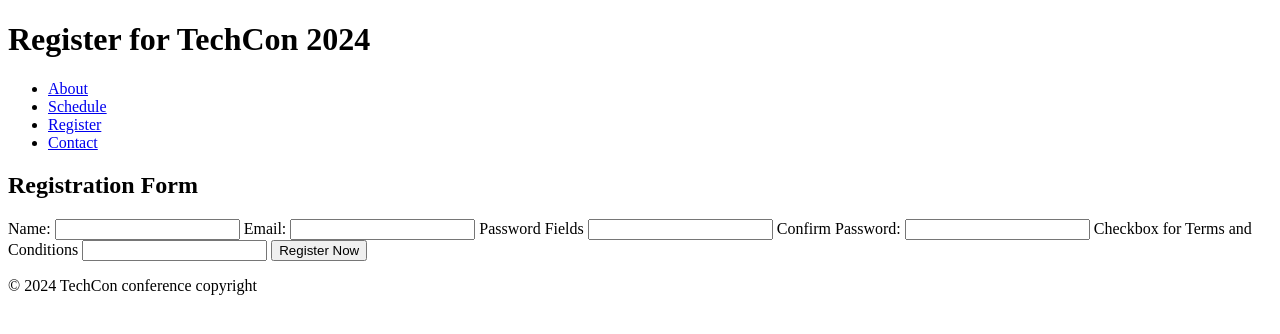
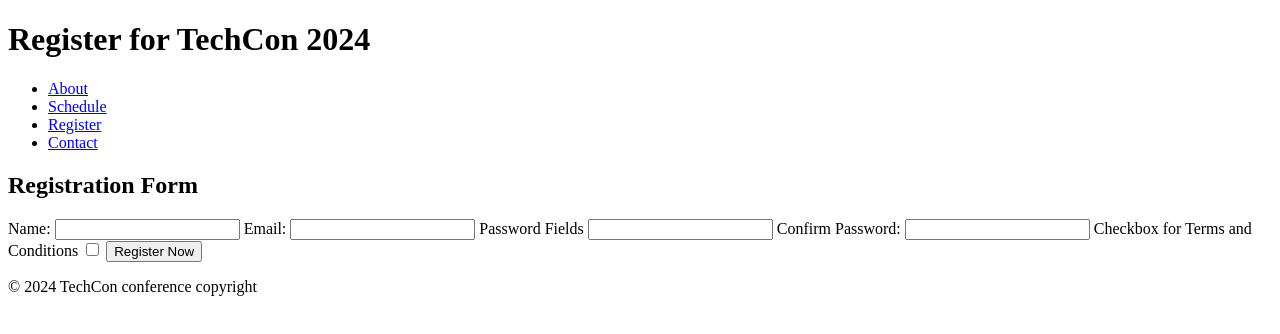
Before and after one commit to AmyandRupert/TechCon_HTML, a plain HTML site: page techcon_website/register.html in a window 1280 px wide. Drawn offline with Linux system fonts and the light colour scheme.

Commit message:
Updated register.html

```diff
--- a/techcon_website/register.html
+++ b/techcon_website/register.html
@@ -33,7 +33,7 @@
                 <input type="password" id="confirm_password" name="confirm_password" required>
 
                 <label for="Checkbox for Terms and Conditions">Checkbox for Terms and Conditions</label>
-                <input type="Checkbox for Terms and Conditions" id=Checkbox for Terms and Conditions name="Checkbox for Terms and Conditions" required>
+                <input type="Checkbox" id="Checkbox" name="Checkbox for Terms and Conditions" required>
 
                 <button type="submit">Register Now</button>
             </form>
```
